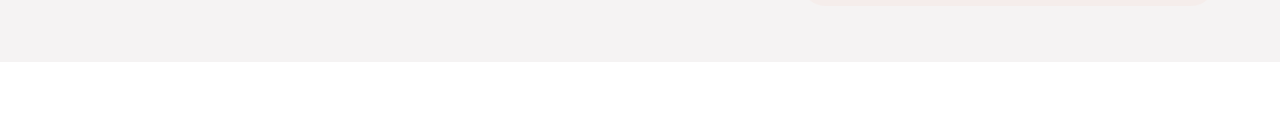
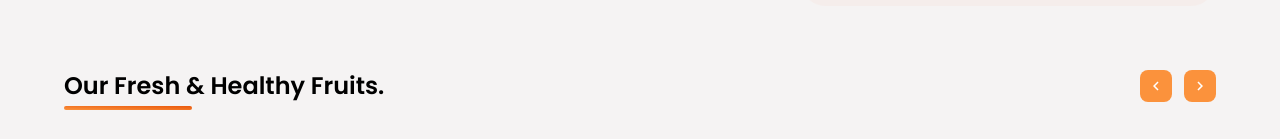
Before and after one commit to raffay2001/FOODOFEST, a React (Create React App) app: page / in a window 1280 px wide. Shown: the part 780-919 px from the top of the page. Before the commit the page ends 842 px from the top, so only its background shows below. Built offline with nearby package versions, Linux system fonts and the light colour scheme; no server answers; the database is empty.

Commit message:
add: fruit section started

```diff
--- a/src/components/MainContainer.jsx
+++ b/src/components/MainContainer.jsx
@@ -1,10 +1,33 @@
 import React from "react"
 import HomeContainer from "./HomeContainer"
+import { motion } from "framer-motion"
+import { MdChevronLeft, MdChevronRight } from "react-icons/md"
 
 const MainContainer = () => {
   return (
     <div className="w-full h-auto flex flex-col items-center justify-center">
       <HomeContainer />
+      <section className="w-full my-6">
+        <div className="w-full flex items-center justify-between">
+          <p className="text-2xl font-semibold capitalize relative before:absolute before:rounded-lg before:content before:w-32 before:h-1 before:-bottom-2 before:left-0 before:bg-gradient-to-tr from-orange-400 to-orange-600 transition-all duration-100 ease-in-out">
+            Our fresh & healthy fruits.
+          </p>
+          <div className="hidden md:flex gap-3 items-center">
+            <motion.div
+              whileTap={{ scale: 0.75 }}
+              className="w-8 h-8 rounded-lg bg-orange-400 hover:bg-orange-500 cursor-pointer transition-all duration-100 ease-in-out hover:shadow-lg flex items-center justify-center"
+            >
+              <MdChevronLeft className="text-lg text-white" />
+            </motion.div>
+            <motion.div
+              whileTap={{ scale: 0.75 }}
+              className="w-8 h-8 rounded-lg bg-orange-400 hover:bg-orange-500 cursor-pointer transition-all duration-100 ease-in-out hover:shadow-lg flex items-center justify-center"
+            >
+              <MdChevronRight className="text-lg text-white" />
+            </motion.div>
+          </div>
+        </div>
+      </section>
     </div>
   )
 }
```
